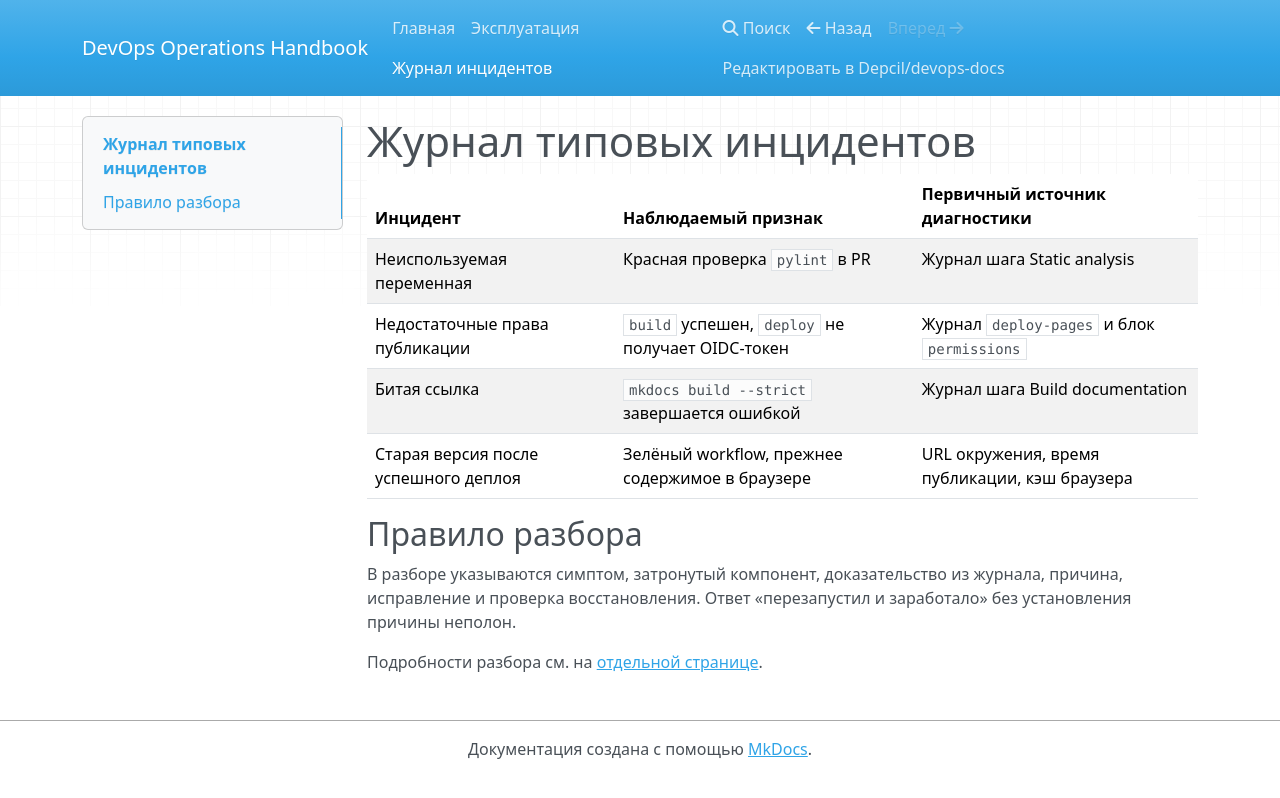
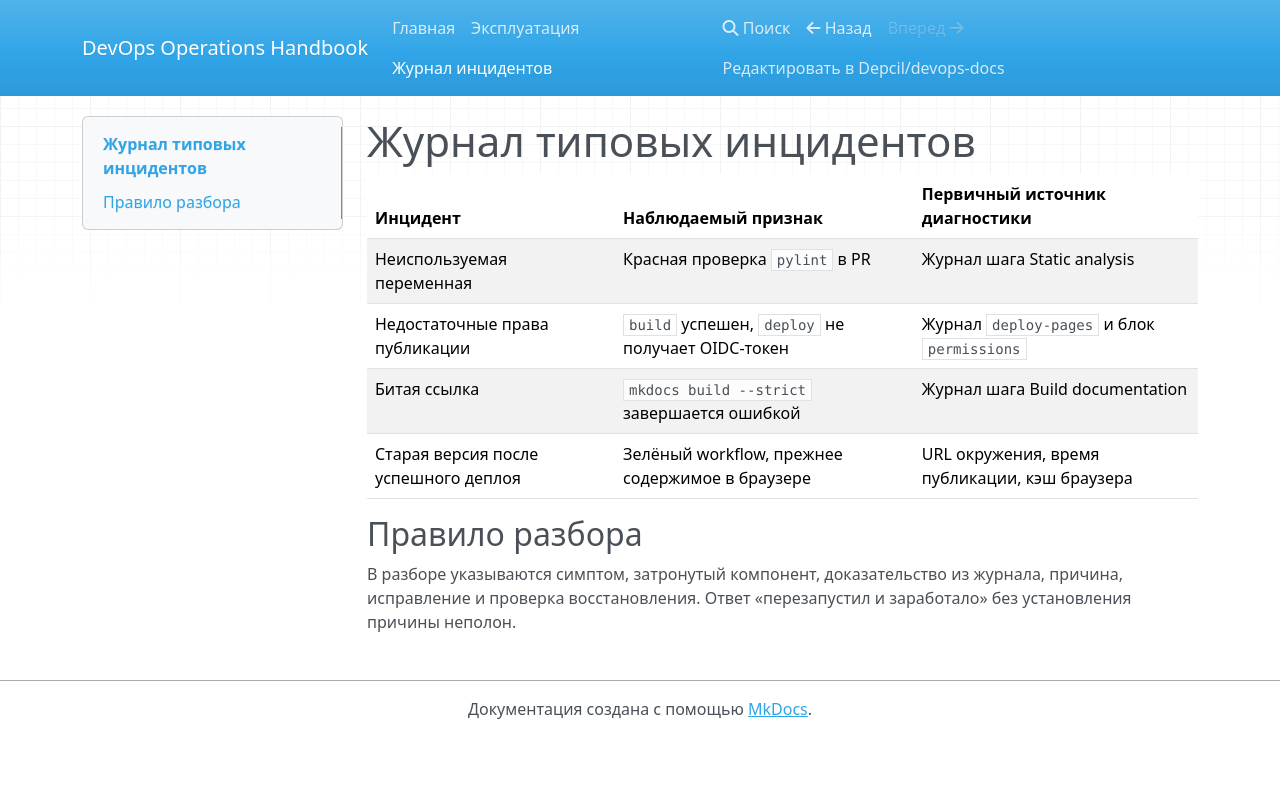
Before and after one commit to Depcil/devops-docs, an MkDocs documentation site: the page built from docs/incidents.md, in a window 1280 px wide. Shown: the top 798 px of the page. Built offline with MkDocs 1.6.1, drawn with Linux system fonts in a browser that asks for light colours; nearby versions of some CDN libraries.

Commit message:
docs: remove link to missing page

```diff
--- a/docs/incidents.md
+++ b/docs/incidents.md
@@ -10,5 +10,3 @@
 ## Правило разбора
 
 В разборе указываются симптом, затронутый компонент, доказательство из журнала, причина, исправление и проверка восстановления. Ответ «перезапустил и заработало» без установления причины неполон.
-
-Подробности разбора см. на [отдельной странице](missing-page.md).
```
